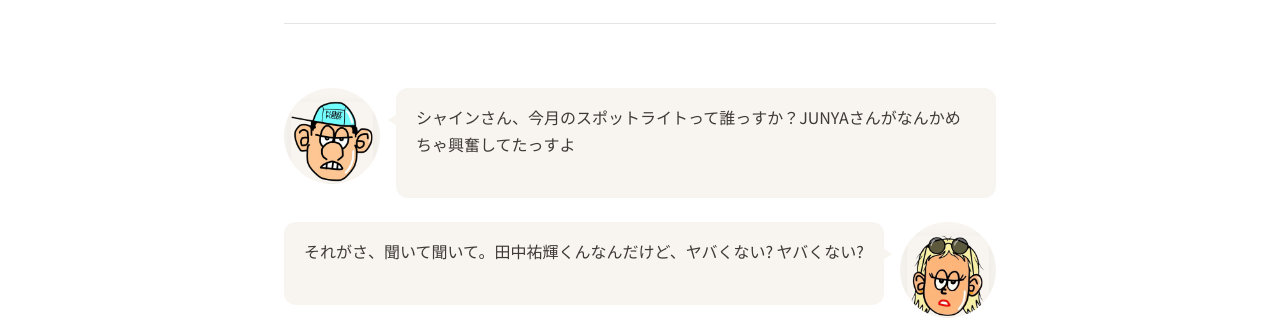
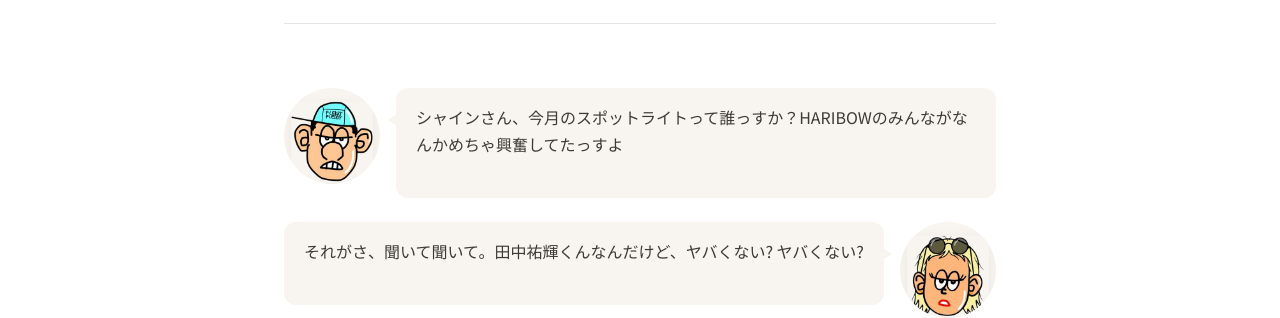
Before and after one commit to JunyaUnityDev/haribow-online-lesson-articles, a Jekyll site: the page built from _posts/2026-07-15-spotlight-202607-tanakayuuki.md, in a window 1280 px wide and 900 px high. Shown: the part 363-681 px from the top of the window. Built offline with Jekyll 4.4.1, drawn with Linux system fonts in a browser that asks for light colours; some web fonts are replaced.

Commit message:
記事内のJUNYA表記をHARIBOWに変更（恒久ルール）
記事に個人名(JUNYA)を出さずHARIBOWに濁す。スポットライト2本を修正。

Co-Authored-By: Claude Opus 4.8 <noreply@anthropic.com>

```diff
--- a/_posts/2026-07-15-spotlight-202607-tanakayuuki.md
+++ b/_posts/2026-07-15-spotlight-202607-tanakayuuki.md
@@ -8,7 +8,7 @@ category: spotlight
 slug: spotlight-202607-tanakayuuki
 ---
 
-{% include character.html name="flekky" position="left" text="シャインさん、今月のスポットライトって誰っすか？JUNYAさんがなんかめちゃ興奮してたっすよ" %}
+{% include character.html name="flekky" position="left" text="シャインさん、今月のスポットライトって誰っすか？HARIBOWのみんながなんかめちゃ興奮してたっすよ" %}
 
 {% include character.html name="shine" position="right" text="それがさ、聞いて聞いて。田中祐輝くんなんだけど、ヤバくない? ヤバくない?" %}
 
```
Also changed, not shown: _posts/2026-08-12-spotlight-202608-kannanoharuka.md (+1 -1 lines).
